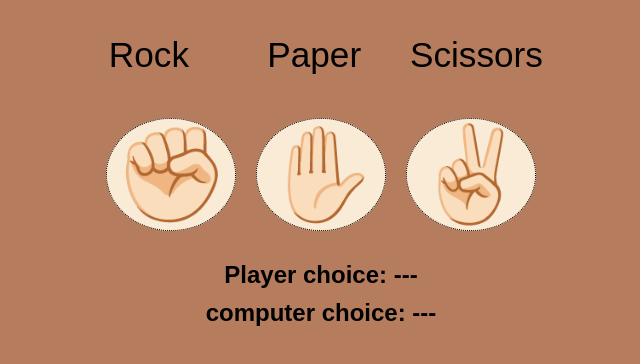
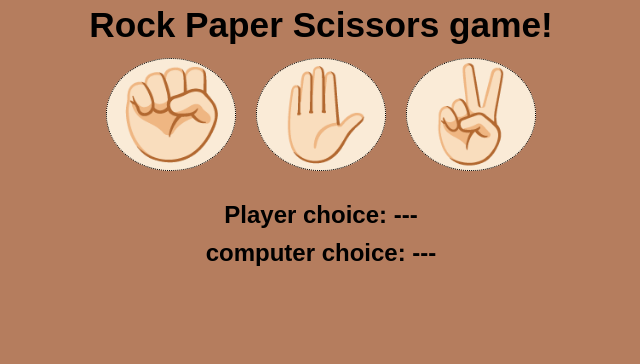
Before and after one commit to Hinata-1818/rock-paper-scissors-game, a plain HTML site: page index.html in a window 1280 px wide. Shown: the whole page, without its empty margins (319-959 px from the left). Drawn offline with Linux system fonts and the light colour scheme.

Commit message:
Update index.html

```diff
--- a/index.html
+++ b/index.html
@@ -7,7 +7,7 @@
     <title>Document</title>
 </head>
 <body>
-    <pre style="font-size: 2.2em; font-family:Arial ;"> Rock        Paper     Scissors</pre>
+    <h3 style="font-size: 2.2em; font-family:Arial ;margin-buttom:20px;"> Rock   Paper   Scissors game!</h3>
     <div id="buttons-container">
      <button id="rock" onclick="playgame('rock')">✊🏻</button>
      <button id="paper" onclick="playgame('paper')">✋🏻</button>
```
